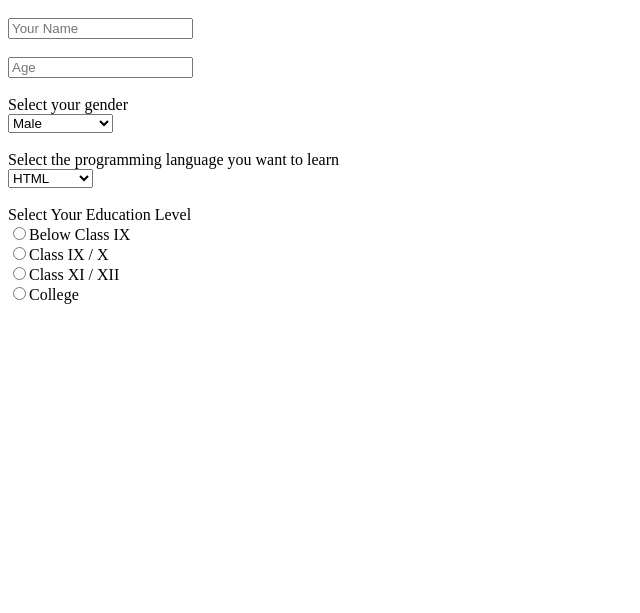
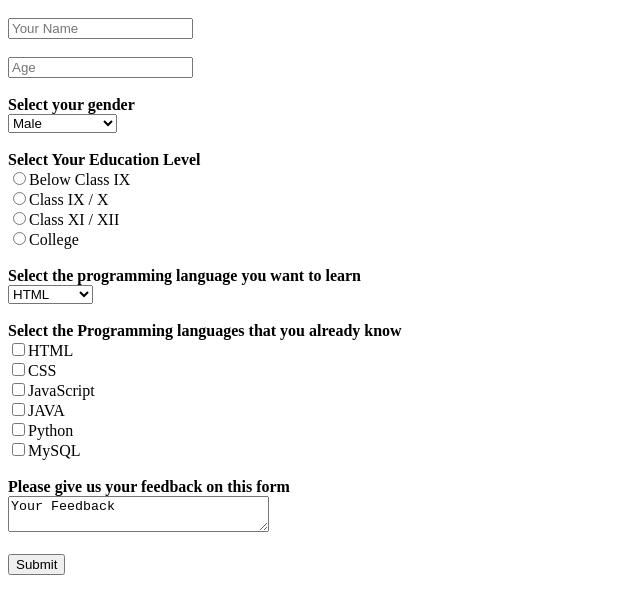
Before and after one commit to Sumit-2005/HTML-Code-Form, a plain HTML site: page form.html in a window 1280 px wide. Shown: the part 49-662 px from the top of the page, without its empty margins (0-640 px from the left). Drawn offline with Linux system fonts and the light colour scheme.

Commit message:
completed registration form

```diff
--- a/form.html
+++ b/form.html
@@ -12,15 +12,33 @@
         <br><br>
         <input type="number" placeholder="Age">
         <br><br>
-        Select your gender
+        <b>Select your gender</b>
         <br>
         <select name="Gender" id="Gender">
             <option value="Male">Male</option>
             <option value="Female">Female</option>
-            <option value="Prefer not say">Prefer not say</option>
+            <option value="\Rather not say">Rather not say</option>
         </select>
         <br><br>
-        Select the programming language you want to learn
+        <b>Select Your Education Level</b>
+        <label for="id1">
+        <br>
+        <input type="radio" value="Below Class IX" name="class" id="id1">Below Class IX
+        </label>
+        <label for="id2">
+        <br>
+        <input type="radio" value="Class IX / X" name="class" id="id2">Class IX / X
+        </label>
+        <label for="id3">
+        <br>
+        <input type="radio" value="Class XI / XII" name="class" id="id3">Class XI / XII
+        </label>
+        <label for="id4">
+        <br>
+        <input type="radio" value="College" name="class" id="id4">College
+        </label>
+        <br><br>
+        <b>Select the programming language you want to learn</b>
         <br>
         <select name="Language" id="language">
             <option value="HTML">HTML</option>
@@ -31,16 +49,38 @@
             <option value="MySQL">MySQL</option>
         </select>
         <br><br>
-        Select Your Education Level
+        <b>Select the Programming languages that you already know</b>
         <br>
-        <input type="radio" value="Below Class IX" name="class">Below Class IX
+        <label for="HTML">
+        <input type="checkbox" value="HTML" name="subject" id="101">HTML
+        </label>
         <br>
-        <input type="radio" value="Class IX / X" name="class">Class IX / X
+        <label for="CSS">
+        <input type="checkbox" value="CSS" name="subject" id="101">CSS
+        </label>
+         <br>
+        <label for="JavaScript">
+        <input type="checkbox" value="JavaScript" name="subject" id="101">JavaScript
+        </label>
         <br>
-        <input type="radio" value="Class XI / XII" name="class">Class XI / XII
+        <label for="JAVA">
+        <input type="checkbox" value="JAVA" name="subject" id="101">JAVA
+        </label>
         <br>
-        <input type="radio" value="College" name="class">College
-
+        <label for="Python">
+        <input type="checkbox" value="Python" name="subject" id="101">Python
+        </label>
+        <br>
+        <label for="MySQL">
+        <input type="checkbox" value="MySQL" name="subject" id="101">MySQL
+        </label>
+        <br><br>
+        <b>Please give us your feedback on this form</b>
+        <br>
+        <textarea name="Feedback" id="1" cols="30" placeholder="Your Feedback">Your Feedback
+        </textarea>
+        <br><br>
+        <input type="submit">
     </form>
 </body>
 </html>
```
